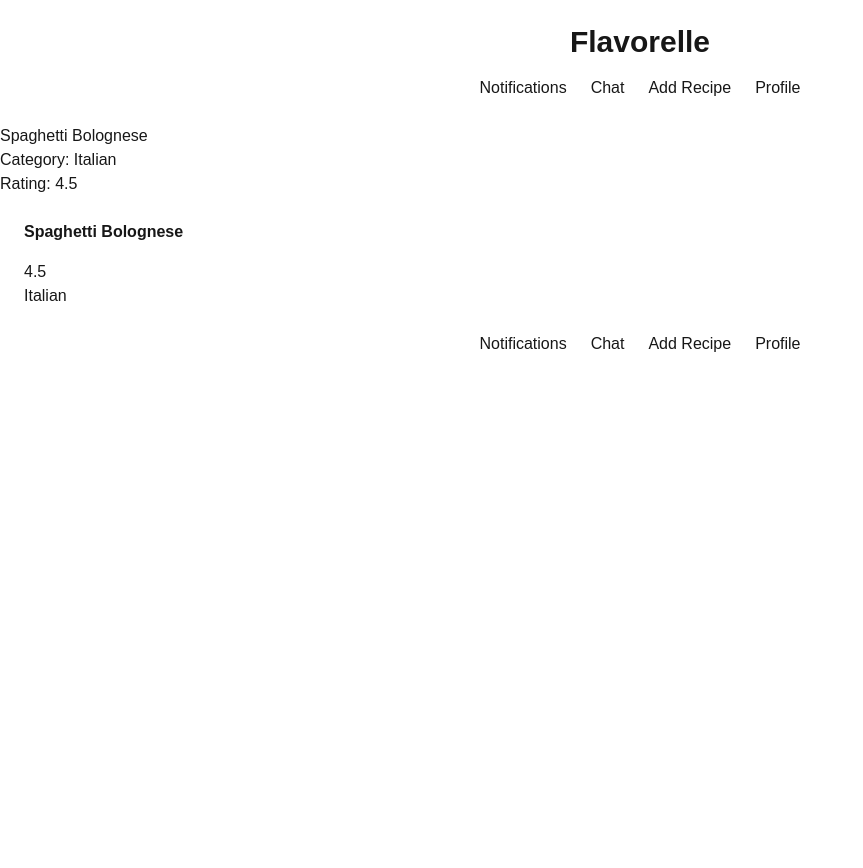
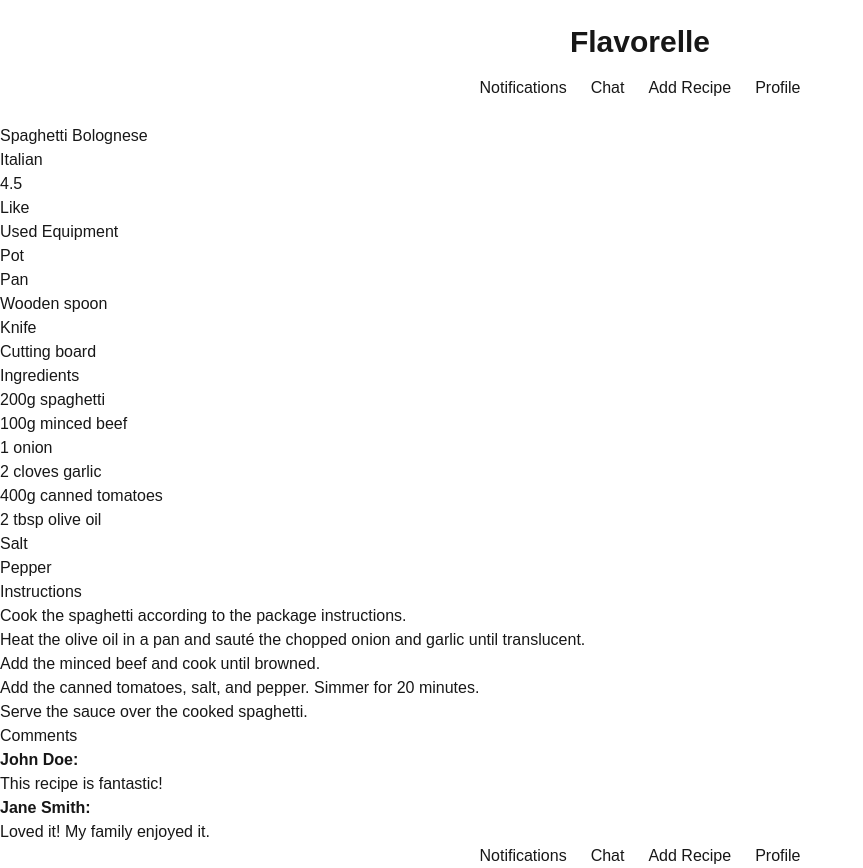
Before and after one commit to pgm-2425-programming-5/eindoprdacht-programming-5-pgm-tristanderidder, a Next.js app in the folder recipe_platform/frontend/: page /recipe/1 in a window 1280 px wide. Shown: the whole page, without its empty margins (0-863 px from the left). Before the commit the page ends 800 px from the top, so only its background shows below. Built offline with nearby package versions, Linux system fonts and the light colour scheme.

Commit message:
put all dummy data on detail page

```diff
--- a/recipe_platform/frontend/app/recipe/[id]/page.tsx
+++ b/recipe_platform/frontend/app/recipe/[id]/page.tsx
@@ -13,6 +13,7 @@ export default async function RecipeDetailPage({ params }: RecipeProps) {
   const filePath = path.join(process.cwd(), "public/data/dummy.json");
   const data = await fs.readFile(filePath, "utf-8");
   const recipes: Recipe[] = JSON.parse(data).recipes;
+  const comments: Comment[] = JSON.parse(data).comments;
 
   // Find the recipe that matches the ID in the URL
   const recipe = recipes.find((recipe) => recipe.id === parseInt(params.id));
@@ -24,10 +25,53 @@ export default async function RecipeDetailPage({ params }: RecipeProps) {
 
   return (
     <div>
-      <h1>{recipe.name}</h1>
-      <p>Category: {recipe.category}</p>
-      <p>Rating: {recipe.rating}</p>
-      <RecipeItem recipe={recipe} />
+      <div>
+        <div>
+          <h1>{recipe.name}</h1>
+          <p>{recipe.category}</p>
+        </div>
+        <div>
+          <p>{recipe.rating}</p>
+          Like
+        </div>
+      </div>
+      <div>
+        <h2>Used Equipment</h2>
+        <ul>
+          {recipe.equipment.map((equipment, index) => (
+            <li key={index}>{equipment}</li>
+          ))}
+        </ul>
+      </div>
+      <div>
+        <h2>Ingredients</h2>
+        <ul>
+          {recipe.ingredients.map((ingredient, index) => (
+            <li key={index}>{ingredient}</li>
+          ))}
+        </ul>
+      </div>
+      <div>
+        <div>
+          <h2>Instructions</h2>
+          <ol>
+            {recipe.instructions.map((instruction, index) => (
+              <li key={index}>{instruction}</li>
+            ))}
+          </ol>
+        </div>
+        <div>
+          <h2>Comments</h2>
+          {recipe.comments.map((comment, index) => (
+            <div key={index}>
+              <p>
+                <strong>{comment.user}:</strong>
+              </p>
+              <p>{comment.message}</p>
+            </div>
+          ))}
+        </div>
+      </div>
     </div>
   );
 }
--- a/recipe_platform/frontend/public/data/dummy.json
+++ b/recipe_platform/frontend/public/data/dummy.json
@@ -21,7 +21,18 @@
         "Serve the sauce over the cooked spaghetti."
       ],
       "rating": 4.5,
-      "category": "Italian"
+      "category": "Italian",
+      "equipment": ["Pot", "Pan", "Wooden spoon", "Knife", "Cutting board"],
+      "comments": [
+        {
+          "user": "John Doe",
+          "message": "This recipe is fantastic!"
+        },
+        {
+          "user": "Jane Smith",
+          "message": "Loved it! My family enjoyed it."
+        }
+      ]
     },
     {
       "id": 2,
@@ -46,7 +57,18 @@
         "Serve with rice."
       ],
       "rating": 4.7,
-      "category": "Indian"
+      "category": "Indian",
+      "equipment": ["Pan", "Knife", "Cutting board", "Wooden spoon"],
+      "comments": [
+        {
+          "user": "John Doe",
+          "message": "This recipe is fantastic!"
+        },
+        {
+          "user": "Jane Smith",
+          "message": "Loved it! My family enjoyed it."
+        }
+      ]
     },
     {
       "id": 3,
@@ -70,7 +92,18 @@
         "Serve hot."
       ],
       "rating": 4.3,
-      "category": "Asian"
+      "category": "Asian",
+      "equipment": ["Pan", "Knife", "Cutting board", "Wooden spoon"],
+      "comments": [
+        {
+          "user": "John Doe",
+          "message": "This recipe is fantastic!"
+        },
+        {
+          "user": "Jane Smith",
+          "message": "Loved it! My family enjoyed it."
+        }
+      ]
     }
   ]
 }
```
Also changed, not shown: recipe_platform/frontend/app/types/Recipe.ts (+9 -1 lines).
